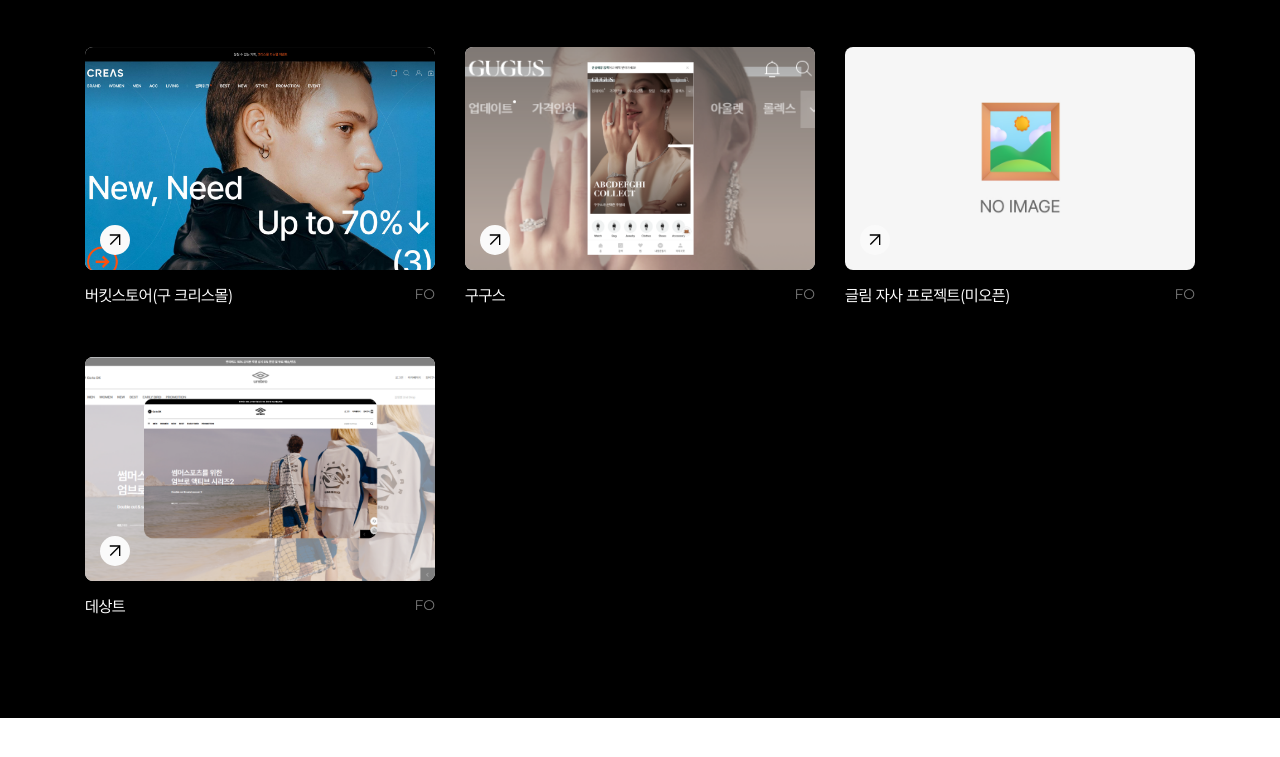
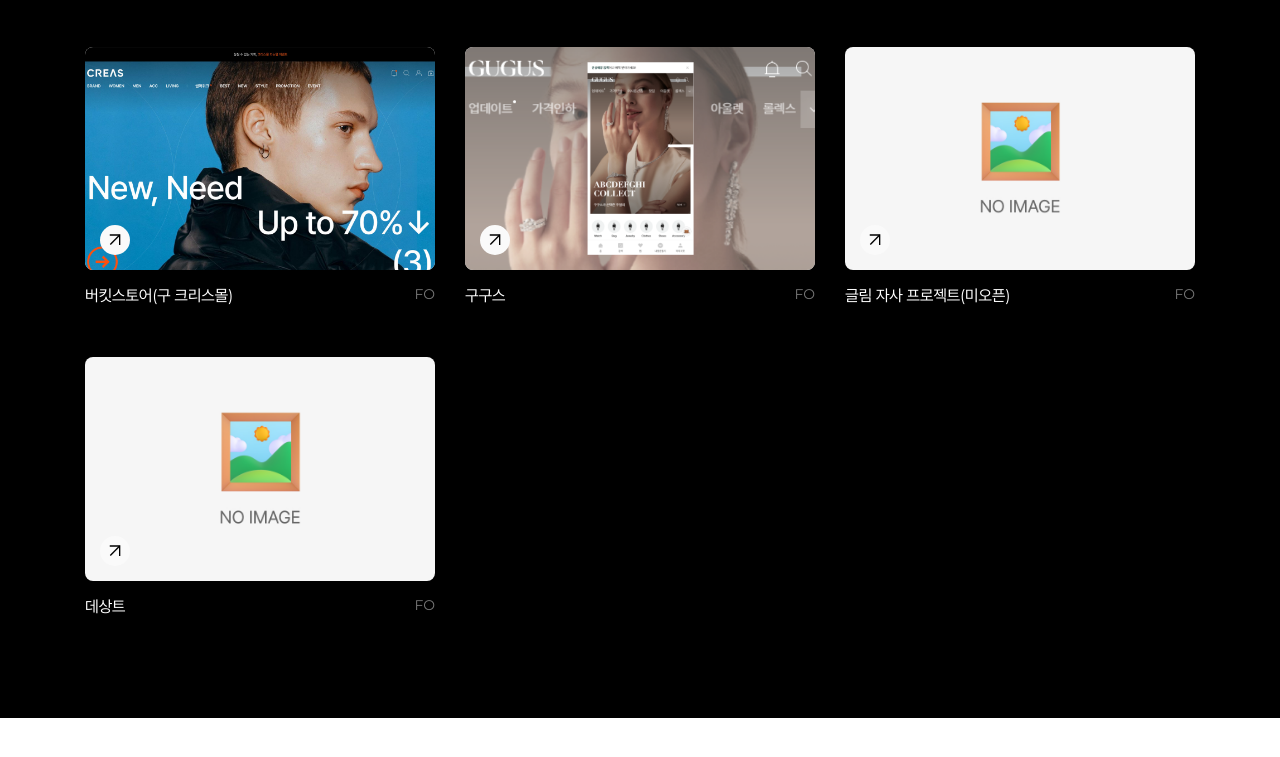
Before and after one commit to sinbhs/portfolio_2025, a website: page index.html in a window 1280 px wide. Shown: the part 1441-2198 px from the top of the page. Drawn offline with Linux system fonts and the light colour scheme; files whose address does not match are found by name.

Commit message:
commit changes

```diff
--- a/index.html
+++ b/index.html
@@ -505,7 +505,6 @@
                             <div class="img-area">
                                 <!-- thumb-box -->
                                 <div class="thumb-box">
-                                    <img src="assets/images/experience/descente_korea.png" alt="데상트 코리아 사이트">
                                 </div>
                                 <!-- // thumb-box -->
 
```
